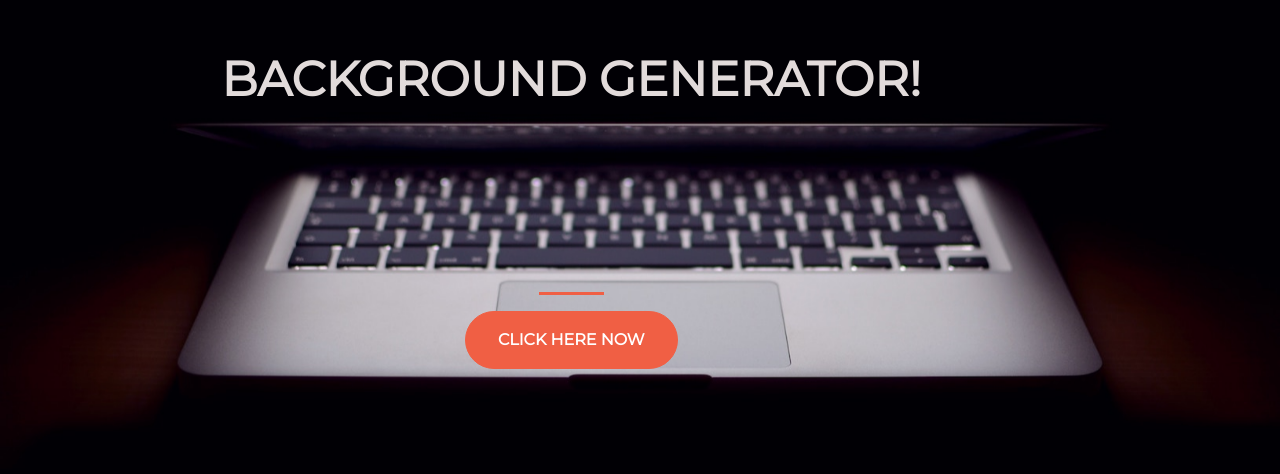
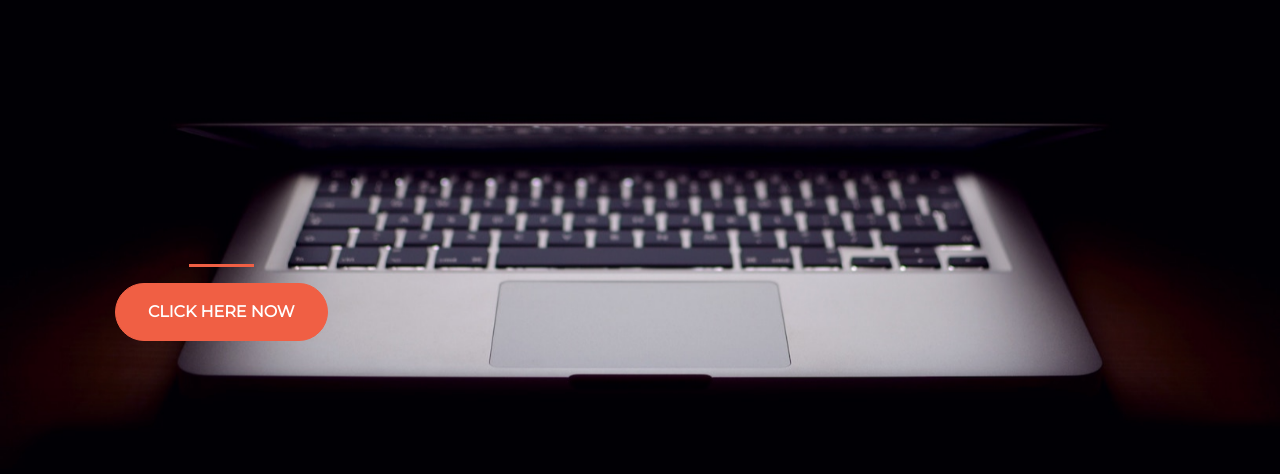
Before and after one commit to Robodam/background-generator, a plain HTML site: page index.html in a window 1280 px wide. Shown: the part 190-664 px from the top of the page. Drawn offline with nearby package versions, Linux system fonts and the light colour scheme.

Commit message:
remove Header title

```diff
--- a/index.html
+++ b/index.html
@@ -32,7 +32,7 @@
       <div class="row">
         <header class="text-center col-12">
           <h1 class="text-uppercase">
-            <strong>Background Generator!</strong>
+
           </h1>
         </header>
         <div class="buffer col-12"></div>
```
